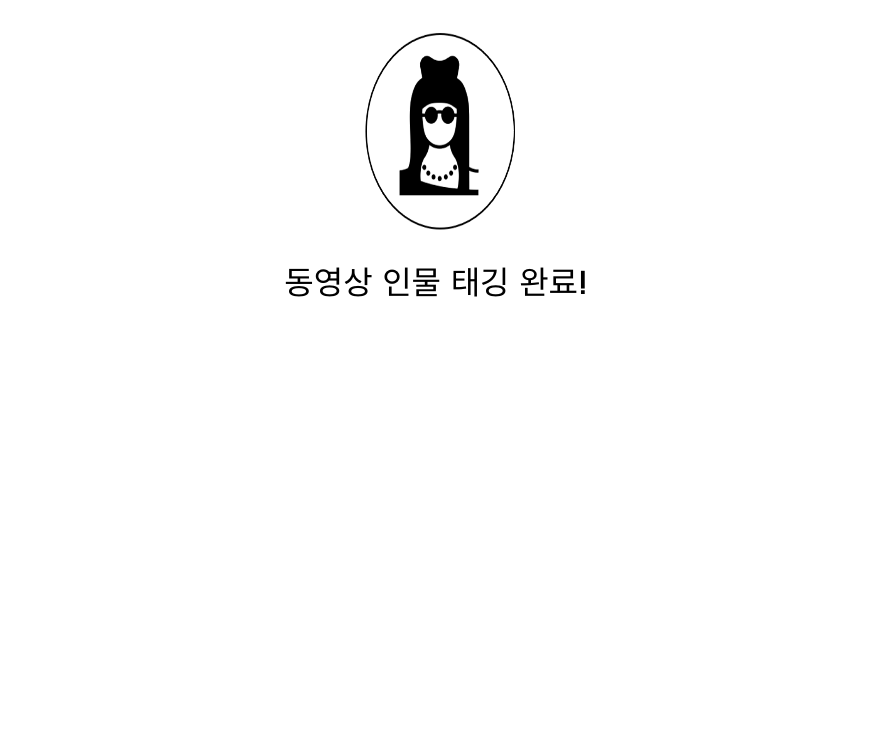
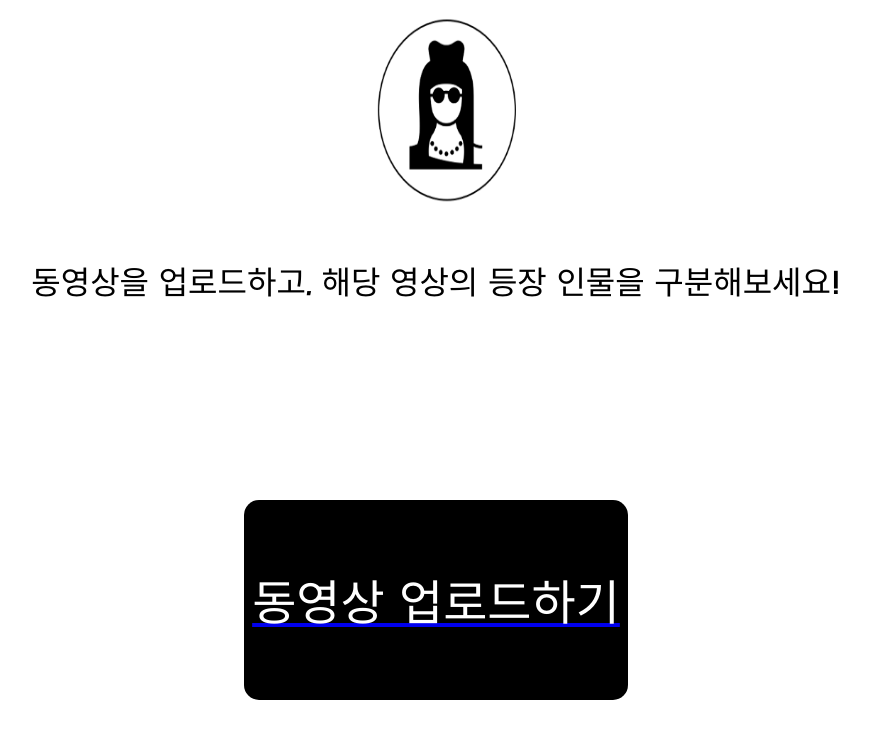
Before and after one commit to SiliconValleyInternship-KimChOI/FACE_TAG_Local, a React (Create React App) app in the folder front/: page / in a window 1280 px wide. Shown: the top 738 px of the page, without its empty margins (204-1073 px from the left). Built offline with nearby package versions, Linux system fonts and the light colour scheme.

Commit message:
router 설정

```diff
--- a/front/package.json
+++ b/front/package.json
@@ -9,6 +9,7 @@
     "react": "^17.0.2",
     "react-dom": "^17.0.2",
     "react-player": "^2.9.0",
+    "react-router-dom": "^5.2.0",
     "react-scripts": "4.0.3",
     "web-vitals": "^1.0.1"
   },
--- a/front/src/App.js
+++ b/front/src/App.js
@@ -2,11 +2,13 @@ import logo from './logo.svg';
 import './App.css';
 import Main from './js/Main'
 import Result from './js/Result'
+import { BrowserRouter,Route, Link,Switch } from "react-router-dom";
+
 function App() {
   return (
     <div>
-      {/* <Main></Main> */}
-      <Result></Result>
+      <Route path="/" component={Main} exact/>
+      <Route path="/result" component={Result} />
     </div>
   );
 }
--- a/front/src/index.js
+++ b/front/src/index.js
@@ -1,17 +1,19 @@
 import React from 'react';
 import ReactDOM from 'react-dom';
+import { BrowserRouter } from 'react-router-dom';
 import './index.css';
 import App from './App';
 import reportWebVitals from './reportWebVitals';
 
 ReactDOM.render(
   <React.StrictMode>
-    <App />
+    <BrowserRouter>
+      <App />
+    </BrowserRouter>
   </React.StrictMode>,
-  document.getElementById('root')
-);
+  document.getElementById('root'));
 
 // If you want to start measuring performance in your app, pass a function
 // to log results (for example: reportWebVitals(console.log))
 // or send to an analytics endpoint. Learn more: https://bit.ly/CRA-vitals
-reportWebVitals();
+// reportWebVitals();
--- a/front/src/js/Main.js
+++ b/front/src/js/Main.js
@@ -2,6 +2,8 @@ import react from 'react';
 import styled from "styled-components";
 import '../css/index.css';
 import Logo from '../css/GAGA2.png';
+import { Route, Link,Switch } from "react-router-dom";
+import Result from './Result';
 
 // #수직정렬
 // display:flex;
@@ -29,8 +31,7 @@ const Box = styled.div`
 const Text = styled.p`
   color: black;
   font-size:2em;
-  margin-top:22%;
-//   background-color:white;
+  margin-top:15%;
   font-family: 'Do Hyeon';
 `
 
@@ -52,15 +53,16 @@ const UploadBtn = styled.button`
 const Main = () => {
     return(
         <Container>
-            <img src={Logo} style={{width:"13%", height:"26%", position:"absolute", margin: "2% 44%"}}></img>
+          <Link to = "/">
+            <img src={Logo} style={{width:"12%", height:"24%", position:"absolute", margin: "1% 45%"}}></img>
+            </Link>
             <Box>
                 <Text>동영상을 업로드하고, 해당 영상의 등장 인물을 구분해보세요!</Text>
             </Box>
-            <Box>
-                {/* <UploadBtn>동영상 선택</UploadBtn> */}
-                <UploadBtn>동영상 업로드하기</UploadBtn>
-            </Box>
-            <input type="file"/>
+                <Link to="/result">
+                <Box><UploadBtn>동영상 업로드하기</UploadBtn></Box>
+                </Link>
+
         </Container>
     )
 }
--- a/front/src/js/Result.js
+++ b/front/src/js/Result.js
@@ -3,6 +3,7 @@ import styled from "styled-components";
 import '../css/index.css';
 import Logo from '../css/GAGA2.png';
 import ReactPlayer from 'react-player'
+import { Route, Link,Switch } from "react-router-dom";
 
 const Container = styled.div`
   position: absolute;
@@ -10,7 +11,6 @@ const Container = styled.div`
   left: 0;
   width: 100%;
   height: 100%;
-//   background-color: #e1f1e7;
   background-size: cover;
 `;
 
@@ -32,12 +32,14 @@ const Text = styled.p`
 const Result= () => {
     return(
         <Container>
-            <img src={Logo} style={{width:"13%", height:"26%", position:"absolute", margin: "2% 44%"}}></img>
+            <Link to = "/">
+            <img src={Logo} style={{width:"12%", height:"24%", position:"absolute", margin: "1% 45%"}}></img>
+            </Link>
             <Box>
                 <Text>동영상 인물 태깅 완료! </Text>
             </Box>
             <Box>
-            <ReactPlayer url='https://www.youtube.com/watch?v=ysz5S6PUM-U' />
+            <ReactPlayer url='https://www.youtube.com/watch?v=ysz5S6PUM-U' height='300px'/>
             </Box>
         </Container>
     )
```
Also changed, not shown: 1 other file (tests, documents, lock files or other folders).
